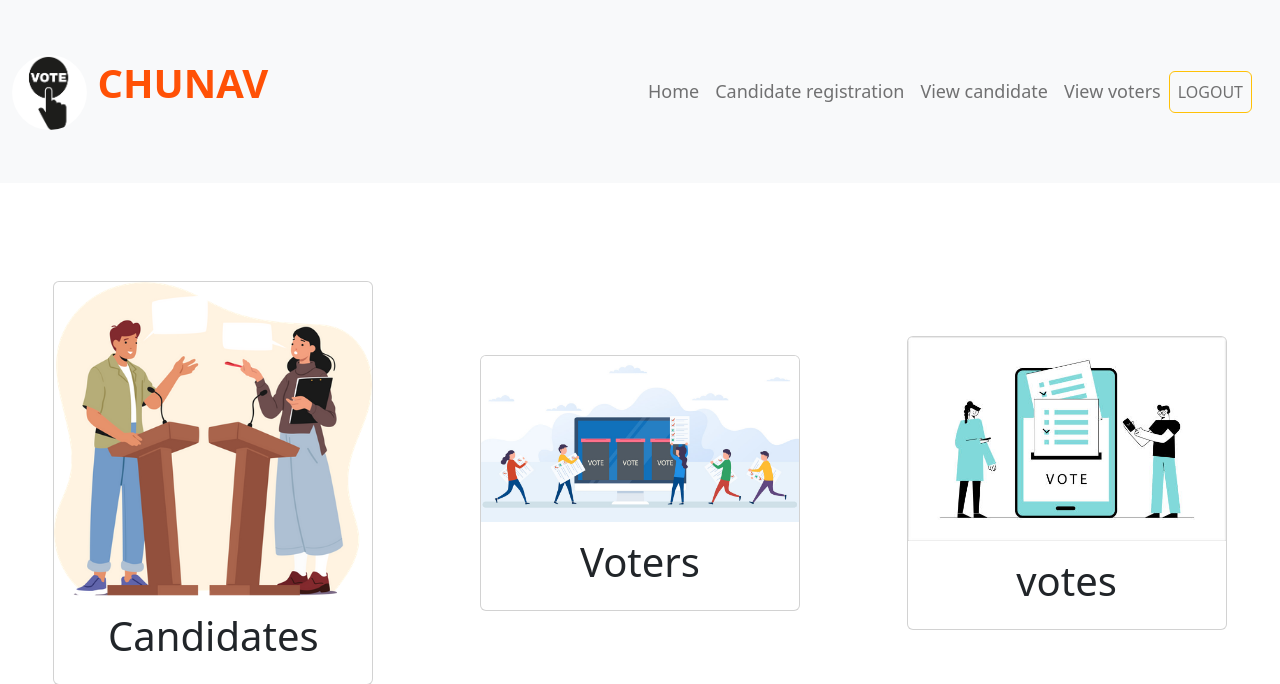
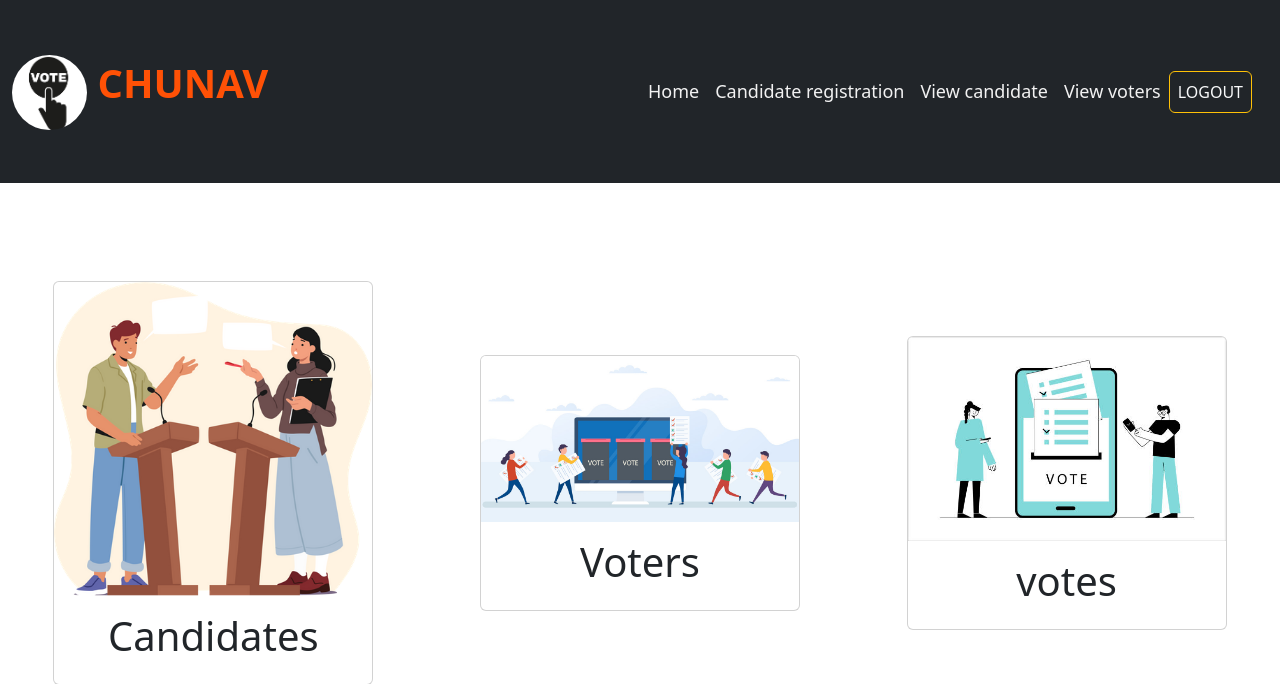
Before and after one commit to mearjuntripathi/PHP, a PHP site: page /AdminPanel.html in a window 1280 px wide. Shown: the top 684 px of the page. Run offline with PHP 8.4, Linux system fonts and the light colour scheme.

Commit message:
some design change

```diff
--- a/Elector website/AdminPanel.html
+++ b/Elector website/AdminPanel.html
@@ -19,16 +19,16 @@
 <body>
 
   <!-- this is nav bar on dashboard -->
-  <nav class="navbar navbar-expand-lg navbar-light bg-light py-5">
+  <nav class="navbar navbar-expand-lg navbar-light bg-dark py-5">
     <div class="container-fluid">
       <a class="navbar-brand chunav fs-1" href="#">
         <img src="./image/member_voting.png" alt="" width="75" height="75"
           class="d-inline-block align-text-top rounded-circle">
         CHUNAV
       </a>
-      <button class="navbar-toggler" type="button" data-bs-toggle="collapse" data-bs-target="#navbarNavAltMarkup"
+      <button class="navbar-toggler btn btn-outline-warning" type="button" data-bs-toggle="collapse" data-bs-target="#navbarNavAltMarkup"
         aria-controls="navbarNavAltMarkup" aria-expanded="false" aria-label="Toggle navigation">
-        <span class="navbar-toggler-icon"></span>
+        <span class="navbar-toggler-icon btn btn-light"></span>
       </button>
       <div class="collapse navbar-collapse" id="navbarNavAltMarkup">
         <ul class="navbar-nav ms-auto me-3 text-end align-items-end">
@@ -37,7 +37,7 @@
           </li>
           <li class="nav-item"><a class="nav-link js-scroll-trigger font" href="#education">View candidate</a></li>
           <li class="nav-item"><a class="nav-link js-scroll-trigger font" href="#skill">View voters</a></li>
-          <li class="nav-item"><button class="nav-link js-scroll-trigger btn btn-outline-warning" href="#skill">
+          <li class="nav-item"><button class="nav-link js-scroll-trigger text-light btn btn-outline-warning" href="#skill">
               LOGOUT</button></li>
         </ul>
       </div>
--- a/Elector website/css/style.css
+++ b/Elector website/css/style.css
@@ -65,6 +65,7 @@
 }
 
 .font {
+    color: rgb(242, 242, 242);
     text-align: end;
     font-size: large;
 }
```
